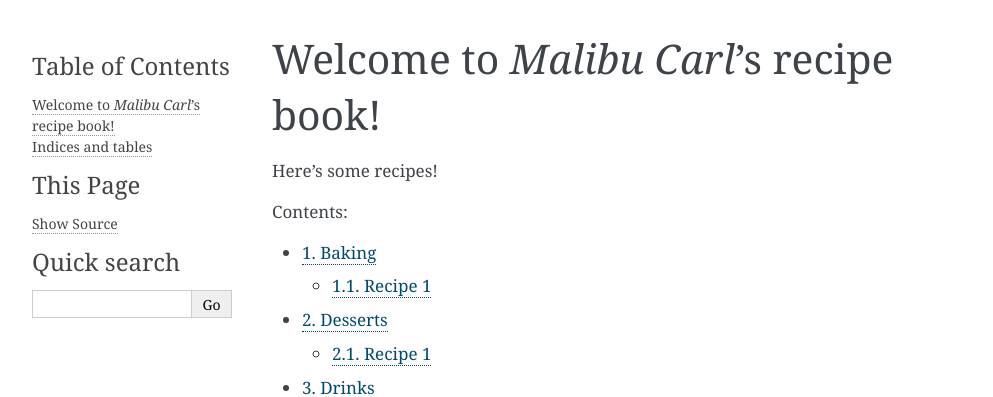
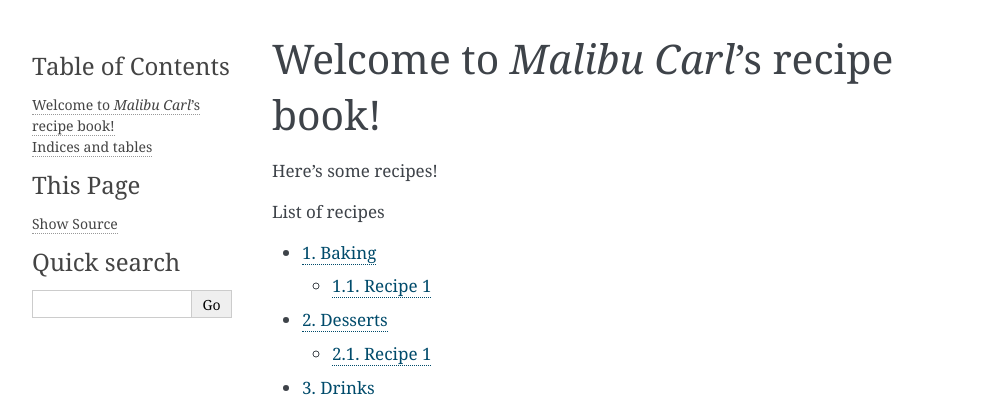
Before and after one commit to paultheweird/malibucooks, a Sphinx documentation site: the page built from docs/index.rst, in a window 1280 px wide. Shown: the top 397 px of the page, without its empty margins (148-1141 px from the left). Built offline with Sphinx 7.4.7, drawn with Linux system fonts in a browser that asks for light colours.

Commit message:
Change toctree caption

```diff
--- a/docs/index.rst
+++ b/docs/index.rst
@@ -12,7 +12,7 @@ Here's some recipes!
    :glob:
    :numbered:
    :maxdepth: 2
-   :caption: Contents:
+   :caption: List of recipes
 
    recipes/*
 
```
